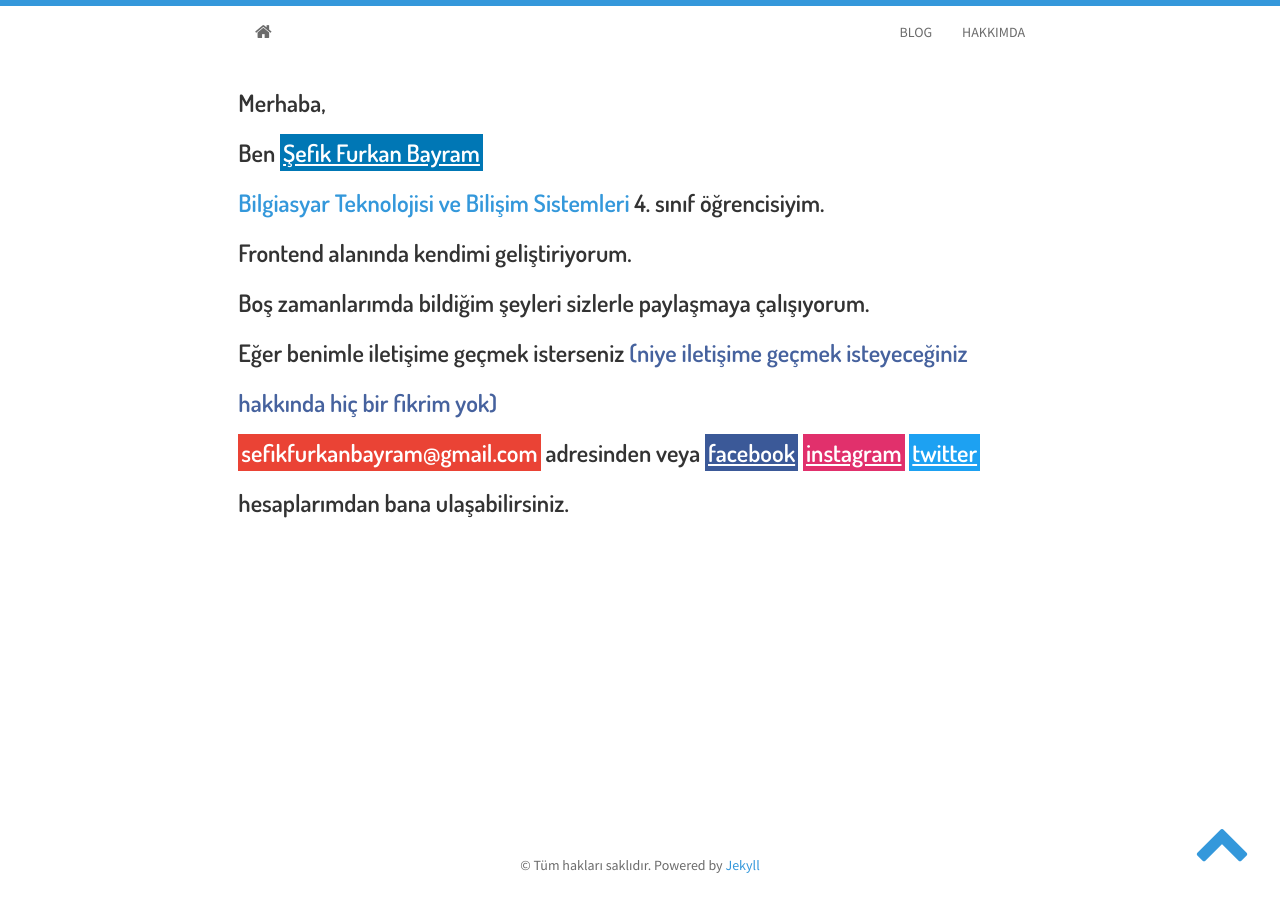
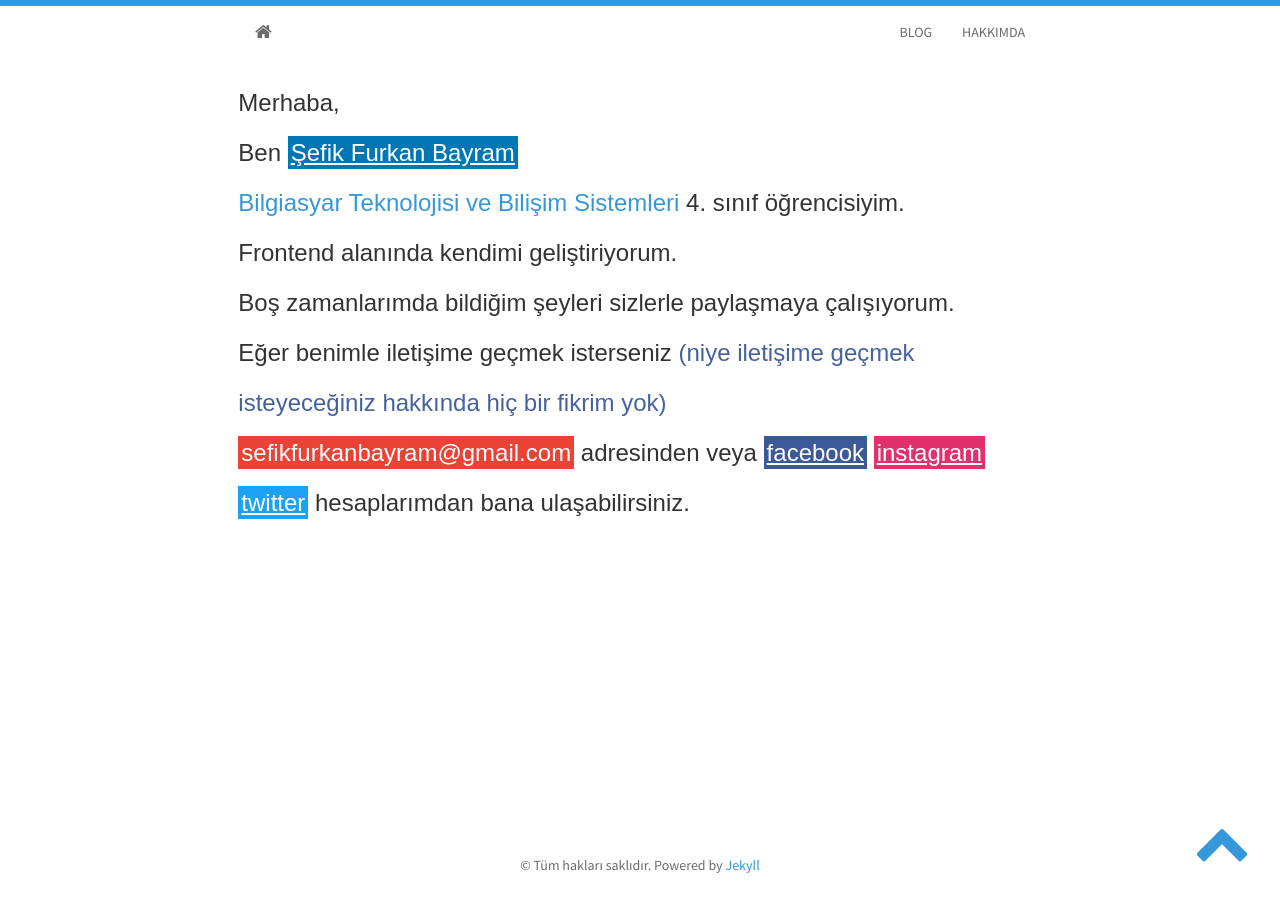
Before and after one commit to furkanbayram2/furkanbayram2.github.io, a Jekyll site: the page built from about.html, in a window 1280 px wide. Built offline with Jekyll 4.4.1, drawn with Linux system fonts in a browser that asks for light colours; nearby versions of some CDN libraries; library files that are not in the unit come from our copies.

Commit message:
Update layout.html

```diff
--- a/_layouts/layout.html
+++ b/_layouts/layout.html
@@ -1,51 +1,46 @@
 <!DOCTYPE html>
 <html lang="tr">
-
   <head>
     <meta charset="utf-8">
     <meta http-equiv="Content-Type" content="text/html; charset=UTF-8" />
     <meta name="viewport" content="width=device-width, initial-scale=1">
 	  <meta name="author" content="{{ site.author }}" />
     <meta name="description" content="{{ site.description }}">
-  <link rel="favicon" href="{{ site.baseurl }}static/img/favicon.ico"> {% if page.title %}
+    <link rel="favicon" href="{{ site.baseurl }}static/img/favicon.ico">
+    {% if page.title %}
       <title>{{ page.title }}</title>
     {% else %}
       <title>{{ site.title }}</title>
     {% endif %}
-
-
-  <!-- CSS -->
-  <link rel="stylesheet" type="text/css" href="{{ site.baseurl }}static/css/bootstrap.min.css" />
+    <!-- Bootstrap -->
+    <link href="https://maxcdn.bootstrapcdn.com/bootstrap/3.3.5/css/bootstrap.min.css" rel="stylesheet"
+    integrity="sha256-MfvZlkHCEqatNoGiOXveE8FIwMzZg4W85qfrfIFBfYc= sha512-dTfge/zgoMYpP7QbHy4gWMEGsbsdZeCXz7irItjcC3sPUFtf0kuFbDz/ixG7ArTxmDjLXDmezHubeNikyKGVyQ=="
+    crossorigin="anonymous">
+	<!-- Custom styles for this template -->
     <link rel="stylesheet" type="text/css" href="{{ site.baseurl }}static/css/main.css" />
-
-  <link rel="stylesheet" type="text/css" href="https://maxcdn.bootstrapcdn.com/font-awesome/4.4.0/css/font-awesome.min.css"/>
+	<link rel="stylesheet" type="text/css" href="https://fonts.googleapis.com/css?family=Source+Sans+Pro:200,400,200bold,400old" />
+	<link rel="stylesheet" type="text/css" href="https://maxcdn.bootstrapcdn.com/font-awesome/4.4.0/css/font-awesome.min.css" />
   <link rel="stylesheet" type="text/css" href="{{ site.baseurl }}static/css/syntax.css" />
-
-  <!-- Fonts -->
-  <link href="https://fonts.googleapis.com/css?family=Dosis:600|Inconsolata|Indie+Flower|Poppins:500" rel="stylesheet">
-
-  <link rel="stylesheet" type="text/css" href="https://fonts.googleapis.com/css?family=Source+Sans+Pro:200,400,200bold,400old"/>
-
-
     <!-- Google Analytics -->
     {% include analytics.html %}
   </head>
   <!-- Main Body-->
-
   <body>
   <!-- Back to top button -->
   <i id="toTop" class="fa fa-chevron-up fa-4x"></i>
   <!-- Wrap all page content here -->
   <div id="wrap">
     <!-- Navbar header -->
-    {% include header.html %} {{ content }}
+    {% include header.html %}
+    {{ content }}
   </div>
   <!-- Footer -->
   {% include footer.html %}
     <!-- jQuery (necessary for Bootstrap's JavaScript plugins) -->
     <script src="https://ajax.googleapis.com/ajax/libs/jquery/1.11.3/jquery.min.js"></script>
     <!-- Bootstrap core JavaScript -->
-  <script src="https://maxcdn.bootstrapcdn.com/bootstrap/3.3.5/js/bootstrap.min.js" integrity="sha256-Sk3nkD6mLTMOF0EOpNtsIry+s1CsaqQC1rVLTAy+0yc= sha512-K1qjQ+NcF2TYO/eI3M6v8EiNYZfA95pQumfvcVrTHtwQVDG+aHRqLi/ETn2uB+1JqwYqVG3LIvdm9lj6imS/pQ=="
+    <script src="https://maxcdn.bootstrapcdn.com/bootstrap/3.3.5/js/bootstrap.min.js"
+    integrity="sha256-Sk3nkD6mLTMOF0EOpNtsIry+s1CsaqQC1rVLTAy+0yc= sha512-K1qjQ+NcF2TYO/eI3M6v8EiNYZfA95pQumfvcVrTHtwQVDG+aHRqLi/ETn2uB+1JqwYqVG3LIvdm9lj6imS/pQ=="
     crossorigin="anonymous"></script>
     <!-- Include all compiled plugins (below), or include individual files as needed -->
 	<script src="{{ site.baseurl }}static/js/docs.min.js"></script>
@@ -54,5 +49,4 @@
     <script src="{{ site.baseurl }}static/js/ie10-viewport-bug-workaround.js"></script>
 
   </body>
-
 </html>
```
Lines whose indentation alone changed are shown as unchanged.
